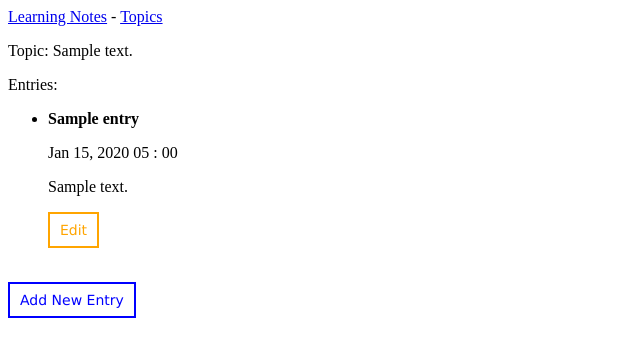
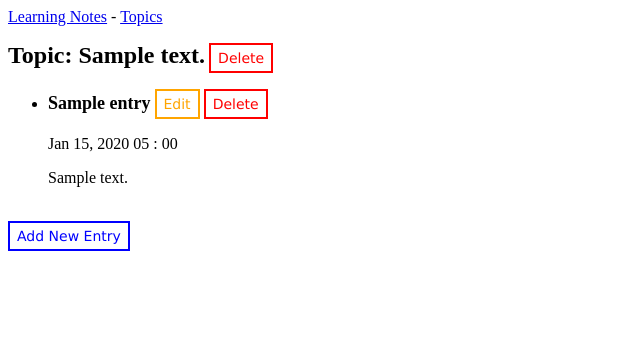
Before and after one commit to FanchenBao/WEBAPP_LiftNCode, a Django app: page /topics/1/ in a window 1280 px wide. Shown: the top 357 px of the page, without its empty margins (0-640 px from the left). Run offline with Django 3.2, Linux system fonts and the light colour scheme; tables that the repository leaves empty hold one stand-in row (values such as "Sample post").

Commit message:
added delete options for entry and topic, including their urls and views. Also included a pop-up box to confirm deletion

```diff
--- a/learning_note/settings.py
+++ b/learning_note/settings.py
@@ -40,6 +40,7 @@ INSTALLED_APPS = [
 
     # My app
     'learning_notes.apps.LearningNotesConfig',
+    'users.apps.UsersConfig'
 ]
 
 MIDDLEWARE = [
--- a/learning_note/urls.py
+++ b/learning_note/urls.py
@@ -18,5 +18,6 @@ from django.urls import include, path
 
 urlpatterns = [
     path('', include('learning_notes.urls', namespace = 'learning_notes')),
+    path('users/', include('users.urls', namespace = 'users')),
     path('admin/', admin.site.urls),
 ]
--- a/learning_notes/templates/learning_notes/base.html
+++ b/learning_notes/templates/learning_notes/base.html
@@ -1,15 +1,21 @@
 <style>
+div { /*use div tag to control the width of text display and how to wrap text*/
+    width: 600px;
+    border: none;
+    word-wrap: break-word;
+}
+/* styling for all button */
 .button {
-    background-color: #4CAF50;
+    background-color: green;
     border: none;
     color: white;
-    padding: 8px 10px;
+    padding: 5px 7px;
     text-align: center;
     font-size: 14px;
     cursor: pointer;
     transition-duration: 0.4s;
     display: inline-block;
-    text-decoration: none;
+    text-decoration: none; /* no underine for the text in button */
     font-family: "Verdana", Arial, sans-serif;
 }
 
--- a/learning_notes/templates/learning_notes/topic.html
+++ b/learning_notes/templates/learning_notes/topic.html
@@ -1,18 +1,16 @@
 {% extends "learning_notes/base.html" %}
 
 {% block content %}
-    <p>Topic: {{topic.text}}</p>
-    <p>Entries:</p>
+    <h2 style="display: inline;">Topic: {{topic.text}}</h2>
+    <a href="{% url 'learning_notes:delete_topic' topic.id %}" class="button delete" onclick="return confirm('Are you sure to delete this topic?');" >Delete</a>
     <ul>
         {% for entry in entries %}
             <li>
-                <p><b>{{ entry.title}}</b></p>
+                <p style="display: inline;"><b><font size="4">{{ entry.title}}</font></b></p> <!-- use display: inline to display buttons and title in one line-->
+                <a href="{% url 'learning_notes:edit_entry' topic.id entry.id%}" class = "button edit">Edit</a>
+                <a href="{% url 'learning_notes:delete_entry' topic.id entry.id %}" class="button delete" onclick="return confirm('Are you sure to delete this entry?');" >Delete</a>
                 <p>{{ entry.date_added|date:"M d, Y H : i" }}</p>
-                <p>{{ entry.text|linebreaks }}</p>
-                <p><form action = "{% url 'learning_notes:edit_entry' topic.id entry.id%}" method = 'GET'>
-                    <input type = 'submit' class = "button edit" value = 'Edit'>
-                    </form>
-                </p>
+                <div>{{ entry.text|linebreaks }}</div>
             </li>
         {% empty %}
             <li>No entry has been added for this topic yet.</li>
--- a/learning_notes/templates/learning_notes/topics.html
+++ b/learning_notes/templates/learning_notes/topics.html
@@ -3,7 +3,7 @@
 {% block content %}
     <ul>
         {% for topic in topics %}
-            <li><h3><a href = "{% url 'learning_notes:topic' topic.id %}">{{ topic.text }}</a></h3></li>
+            <li><h2><a href = "{% url 'learning_notes:topic' topic.id %}">{{ topic.text }}</a></h2></li>
         {% empty %}
             <li>No topic has been added yet.</li>
         {% endfor %}
--- a/learning_notes/urls.py
+++ b/learning_notes/urls.py
@@ -12,4 +12,6 @@ urlpatterns = [
     path('new_topic/', views.new_topic, name = 'new_topic'), # add new topic
     path('topics/<int:topic_id>/new_entry/', views.new_entry, name = 'new_entry'), # add new entry under a topic
     path('topics/<int:topic_id>/<int:entry_id>/edit/', views.edit_entry, name = 'edit_entry'), # edit an entry
+    path('topics/<int:topic_id>/delete/', views.delete_topic, name = 'delete_topic'), # edit an entry
+    path('topics/<int:topic_id>/<int:entry_id>/delete/', views.delete_entry, name = 'delete_entry'), # delete an entry
 ]
--- a/learning_notes/views.py
+++ b/learning_notes/views.py
@@ -68,3 +68,15 @@ def edit_entry(request, topic_id, entry_id):
             return HttpResponseRedirect(reverse('learning_notes:topic', args = [topic_id]))
     context = {'form':form, 'topic':topic, 'entry':entry}
     return render(request, 'learning_notes/edit_entry.html', context)
+
+def delete_topic(request, topic_id):
+    ''' delete a topic, its entries will be deleted as well'''
+    topic = Topic.objects.get(id = topic_id)
+    topic.delete()
+    return HttpResponseRedirect(reverse('learning_notes:topics'))
+
+def delete_entry(request, topic_id, entry_id):
+    ''' delete a topic, its entries will be deleted as well'''
+    entry = Entry.objects.get(id = entry_id)
+    entry.delete()
+    return HttpResponseRedirect(reverse('learning_notes:topic', args = [topic_id]))
```
